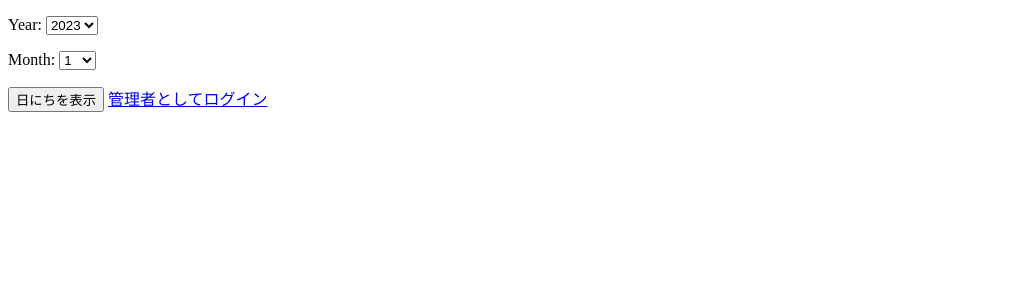
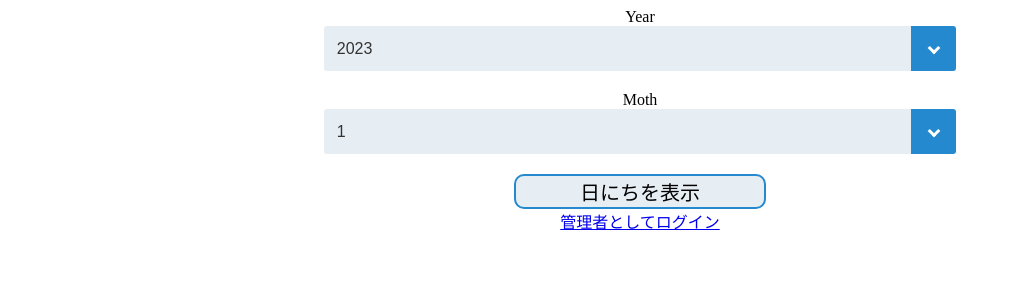
Before and after one commit to Da-Tsuchi/Hack, a Django app: page / in a window 1280 px wide. Shown: the top 300 px of the page, without its empty margins (0-1011 px from the left). Run offline with Django 4.2, Linux system fonts and the light colour scheme.

Commit message:
idex_style調整

```diff
--- /dev/null
+++ b/shift/my_shift_app/static/my_shift_app/index_style.css
@@ -0,0 +1,118 @@
+body{
+    text-align: center;
+}
+
+.year{
+    margin:0 auto;
+    margin-bottom: 20px;
+    width: 50%;
+}
+
+.year label{
+    position: relative;
+    width: 50%;
+}
+
+.year label  ::before {
+    position: absolute;
+    content: '';
+    pointer-events: none;
+    display: inline-block;
+    right: 0;
+    width: 2.8em;
+    height: 2.8em;
+    border-radius: 0 3px 3px 0;
+    background-color: #2589d0;
+}
+.year label ::after {
+    position: absolute;
+    content: '';
+    pointer-events: none;
+    position: absolute;
+    top: 50%;
+    right: 1.4em;
+    transform: translate(50%, -50%) rotate(45deg);
+    width: 6px;
+    height: 6px;
+    border-bottom: 3px solid #fff;
+    border-right: 3px solid #fff;
+}
+.year select {
+    width: 100%;
+    font-size: 20px;
+    appearance: none;
+    min-width: 230px;
+    height: 2.8em;
+    padding: .4em 3.6em .4em .8em;
+    border: none;
+    border-radius: 3px;
+    background-color: #e6edf3;
+    color: #333;
+    font-size: 1em;
+    cursor: pointer;
+}
+.year select:focus {
+    outline: 2px solid #2589d0;
+}
+
+.month{
+    margin:0 auto;
+    margin-bottom: 20px;
+    width: 50%;
+}
+
+.month label{
+    position: relative;
+    margin-bottom: 20px;
+    width: 50%;
+}
+
+.month label  ::before {
+    position: absolute;
+    content: '';
+    pointer-events: none;
+    display: inline-block;
+    right: 0;
+    width: 2.8em;
+    height: 2.8em;
+    border-radius: 0 3px 3px 0;
+    background-color: #2589d0;
+}
+.month label ::after {
+    position: absolute;
+    content: '';
+    pointer-events: none;
+    position: absolute;
+    top: 50%;
+    right: 1.4em;
+    transform: translate(50%, -50%) rotate(45deg);
+    width: 6px;
+    height: 6px;
+    border-bottom: 3px solid #fff;
+    border-right: 3px solid #fff;
+}
+.month select {
+    width: 100%;
+    font-size: 20px;
+    appearance: none;
+    min-width: 230px;
+    height: 2.8em;
+    padding: .4em 3.6em .4em .8em;
+    border: none;
+    border-radius: 3px;
+    background-color: #e6edf3;
+    color: #333;
+    font-size: 1em;
+    cursor: pointer;
+}
+.month select:focus {
+    outline: 2px solid #2589d0;
+}
+
+.btn-submit{
+    font-size: 20px;
+    width: 20%;
+    background-color:#e6edf3;
+    border-radius: 10px;
+    border: 2px solid #2589d0;
+}
--- a/shift/my_shift_app/templates/my_shift_app/index.html
+++ b/shift/my_shift_app/templates/my_shift_app/index.html
@@ -3,15 +3,38 @@
 <head>
     <meta charset="utf-8">
     <title>シフト作成</title>
+    {% load static %}
+    <link rel="stylesheet" href="{% static 'my_shift_app/index_style.css' %}">
+</head>
 <body>
     <form method="post" target="_blank">
         {% csrf_token %}
-        {{ form.as_p }}
-        <button type="submit">日にちを表示</button>
+        <div class="year">
+            Year<br>
+            <label for="{{ form.year.id_for_label }}">
+                <div>
+                    {{ form.year }}
+                </div>
+            </label>
+        </div>
+
+        <div class="month">
+            Moth<br>
+            <label for="{{ form.month.id_for_label }}">
+                <div>
+                    {{ form.month }}
+                </div>
+            </label>
+        </div>
+
+        <div >
+            <button type="submit" class = "btn-submit">日にちを表示</button>
+        </div>
+
 
         {% block content %}
         <!-- ログインボタン -->
-        <a href="{% url 'my_shift_app:login' %}" class="btn btn-primary">管理者としてログイン</a>
+        <a href="{% url 'my_shift_app:login' %}" class="btn-primary">管理者としてログイン</a>
         {% endblock %}
     </form>
 </body>
--- a/shift/shift/settings.py
+++ b/shift/shift/settings.py
@@ -124,6 +124,7 @@ USE_TZ = True
 
 STATIC_URL = '/static/'
 
+STATICFILES_DIRS = [os.path.join(BASE_DIR, 'static')]
 
 # Default primary key field type
 # https://docs.djangoproject.com/en/4.2/ref/settings/#default-auto-field
```
Also changed, not shown: shift/my_shift_app/static/my_shift_app/login_style.css (added, +10 -0 lines), shift/my_shift_app/templates/my_shift_app/login.html (+11 -1 lines).
